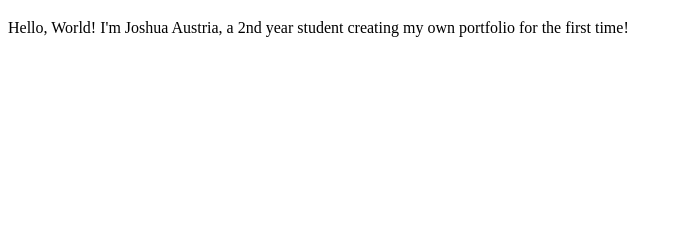
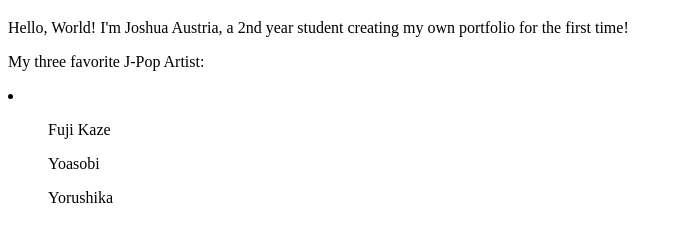
Before and after one commit to joshua-austria/portfolio, a plain HTML site: page index.html in a window 1280 px wide. Shown: the part 61-302 px from the top of the page, without its empty margins (0-682 px from the left). Drawn offline with Linux system fonts and the light colour scheme.

Commit message:
2nd commit experiment

```diff
--- a/index.html
+++ b/index.html
@@ -8,5 +8,11 @@
   <body>
     <h1>My Portfolio</h1>
     <p>Hello, World! I'm Joshua Austria, a 2nd year student creating my own portfolio for the first time!</p>
+    <p>My three favorite J-Pop Artist:</p>
+    <li>
+      <ul>Fuji Kaze</ul>
+      <ul>Yoasobi</ul>
+      <ul>Yorushika</ul>
+    </li>
   </body>
 </html>
```
